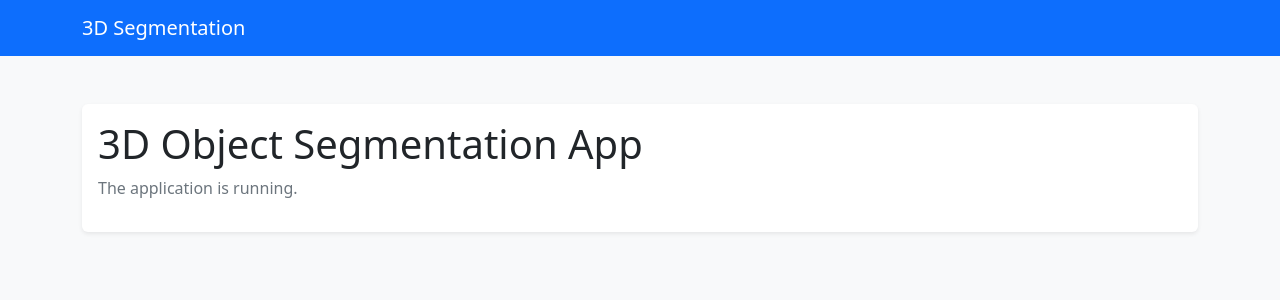
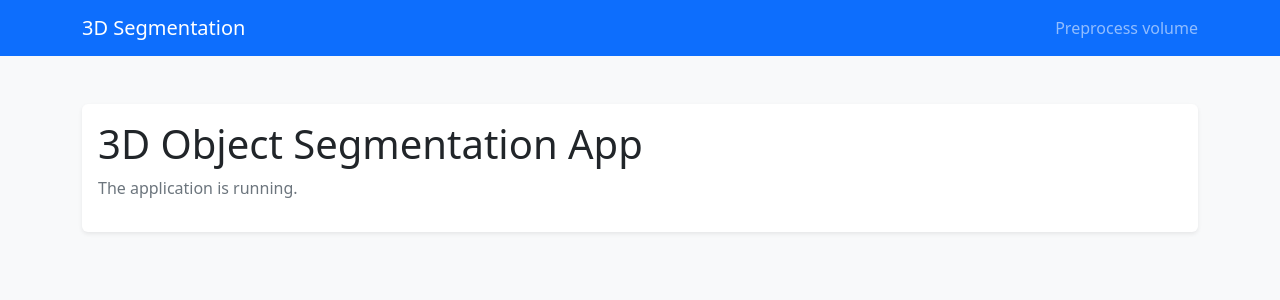
Before and after one commit to pg-weti-projects/3d-object-segmentation, a Flask app: page / in a window 1280 px wide. Shown: the top 300 px of the page. Run offline with Flask 3, Linux system fonts and the light colour scheme.

Commit message:
Added newline to gitignore and preprocess button in main page

```diff
--- a/src/api/routes/web.py
+++ b/src/api/routes/web.py
@@ -1,4 +1,6 @@
-from flask import Blueprint, render_template
+from flask import Blueprint, render_template, request
+
+from ..processing import process_uploads
 
 
 web = Blueprint("web", __name__)
@@ -9,6 +11,30 @@ def index():
     return render_template("index.html")
 
 
+@web.get("/preprocess")
+def preprocess_page():
+    return render_template("preprocess.html")
+
+
+@web.post("/process")
+def process():
+    uploads = [file for file in request.files.getlist("volume") if file.filename]
+    if not uploads:
+        return render_template(
+            "preprocess.html", error="Choose an input file."
+        ), 400
+
+    try:
+        result = process_uploads(uploads, request.form)
+    except (OSError, ValueError) as error:
+        return render_template(
+            "preprocess.html",
+            error=f"Could not process the input: {error}",
+        ), 400
+
+    return render_template("result.html", result=result)
+
+
 @web.get("/health")
 def health():
     return {"status": "ok"}
--- a/src/api/templates/base.html
+++ b/src/api/templates/base.html
@@ -11,6 +11,11 @@
   <nav class="navbar navbar-dark bg-primary">
     <div class="container">
       <a class="navbar-brand" href="{{ url_for('web.index') }}">3D Segmentation</a>
+      <div class="navbar-nav">
+        <a class="nav-link" href="{{ url_for('web.preprocess_page') }}">
+          Preprocess volume
+        </a>
+      </div>
     </div>
   </nav>
   {% block content %}{% endblock %}
```
Also changed, not shown: 1 other file.
